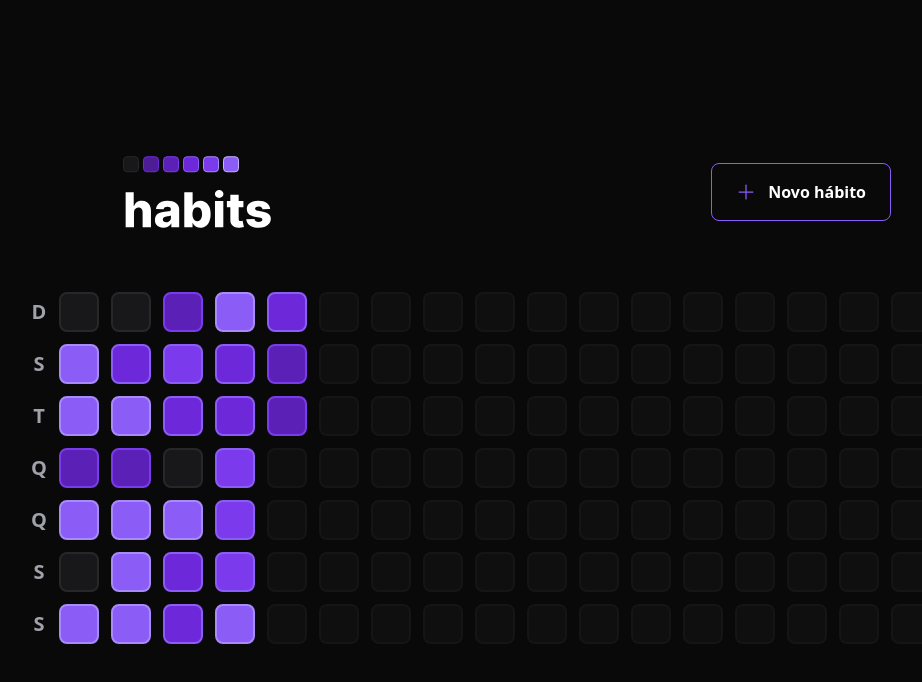
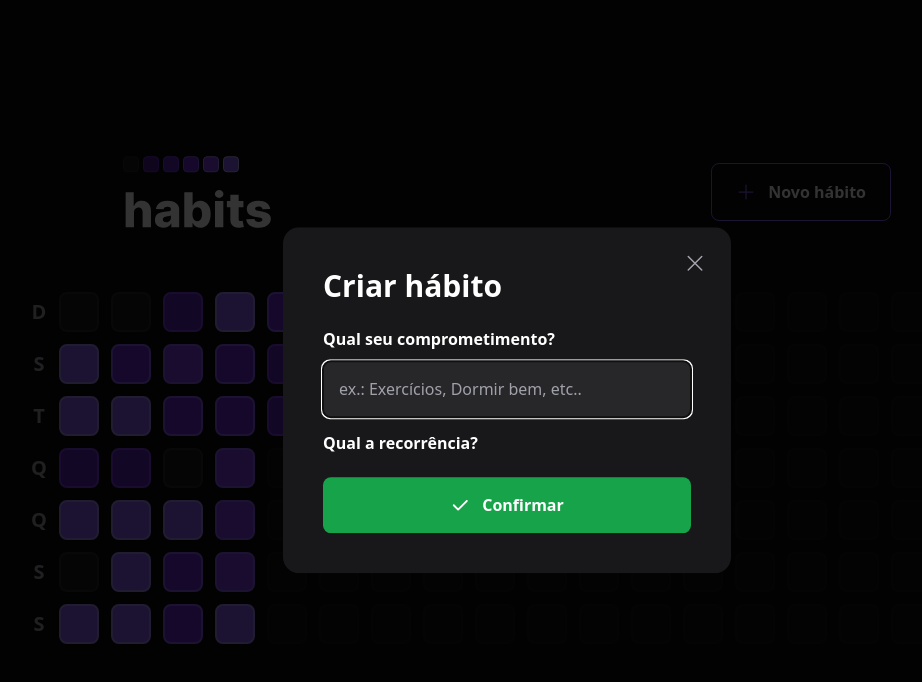
Before and after one commit to davyd-souza/habits, a React (Vite) app in the folder web/: page / in a window 1280 px wide. Both pictures are taken after a click on the button "Novo hábito". Shown: the top 682 px of the page, without its empty margins (133-1055 px from the left). Built offline with nearby package versions, Linux system fonts and the light colour scheme.

Commit message:
feat(web): add barebone of new habit modal

```diff
--- a/web/src/components/Header.tsx
+++ b/web/src/components/Header.tsx
@@ -1,19 +1,41 @@
+// COMPONENT
+import * as Dialog from '@radix-ui/react-dialog'
+import { NewHabitForm } from './NewHabitForm'
+
 // STYLE
 import logoImage from '../assets/logo.svg'
-import { Plus } from 'phosphor-react'
+import { Plus, X } from 'phosphor-react'
 
-export function Header() {
+export function Header(): JSX.Element {
   return (
     <div className='w-full max-w-3xl mx-auto flex items-center justify-between'>
       <img src={logoImage} alt='Habits' />
 
-      <button
-        type='button'
-        className='border border-violet-500 font-semibold rounded-lg px-6 py-4 flex items-center gap-3 hover:border-violet-300'
-      >
-        <Plus size={20} className='text-violet-500' />
-        Novo hábito
-      </button>
+      <Dialog.Root>
+        <Dialog.Trigger
+          type='button'
+          className='border border-violet-500 font-semibold rounded-lg px-6 py-4 flex items-center gap-3 hover:border-violet-300'
+        >
+          <Plus size={20} className='text-violet-500' />
+          Novo hábito
+        </Dialog.Trigger>
+
+        <Dialog.Portal>
+          <Dialog.Overlay className='w-screen h-screen bg-black/80 fixed inset-0' />
+
+          <Dialog.Content className='absolute p-10 bg-zinc-900 rounded-2xl w-full max-w-md top-1/2 left-1/2 -translate-x-1/2 -translate-y-1/2'>
+            <Dialog.Close className='absolute right-6 top-6 text-zinc-400 hover:text-zinc-200'>
+              <X size={24} aria-label='Fechar' />
+            </Dialog.Close>
+
+            <Dialog.Title className='text-3xl leading-tight font-extrabold'>
+              Criar hábito
+            </Dialog.Title>
+
+            <NewHabitForm />
+          </Dialog.Content>
+        </Dialog.Portal>
+      </Dialog.Root>
     </div>
   )
 }
```
